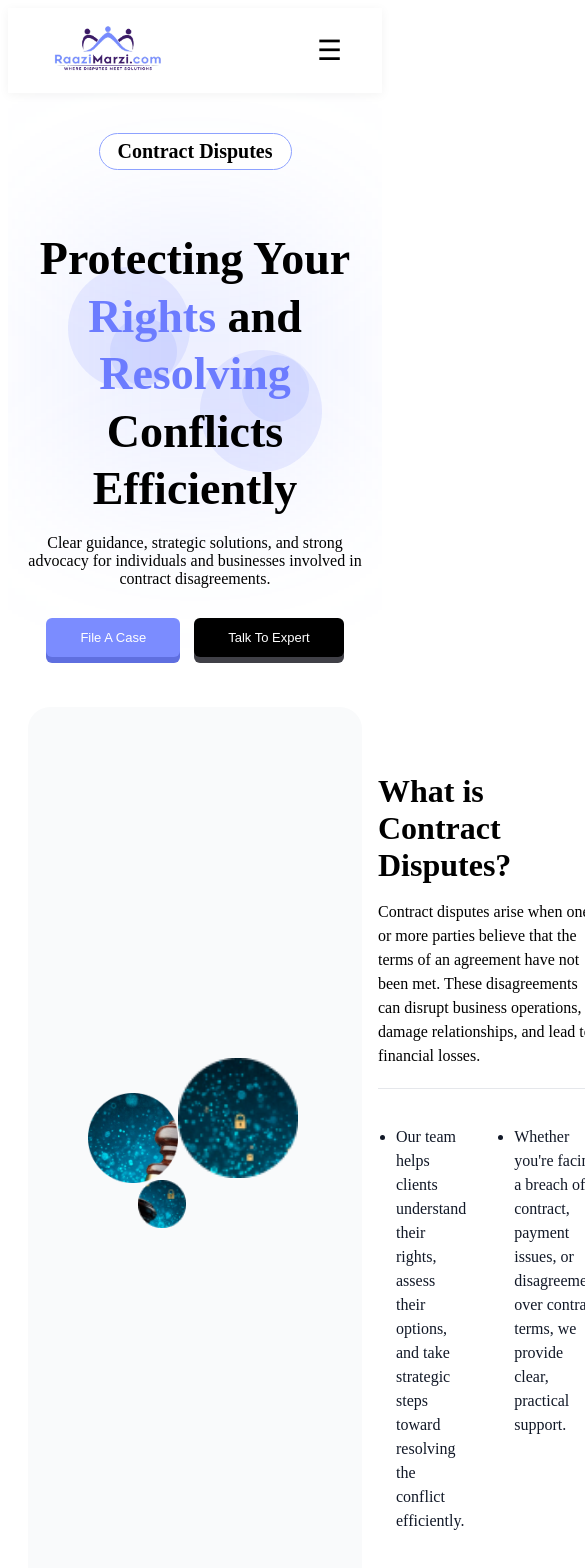
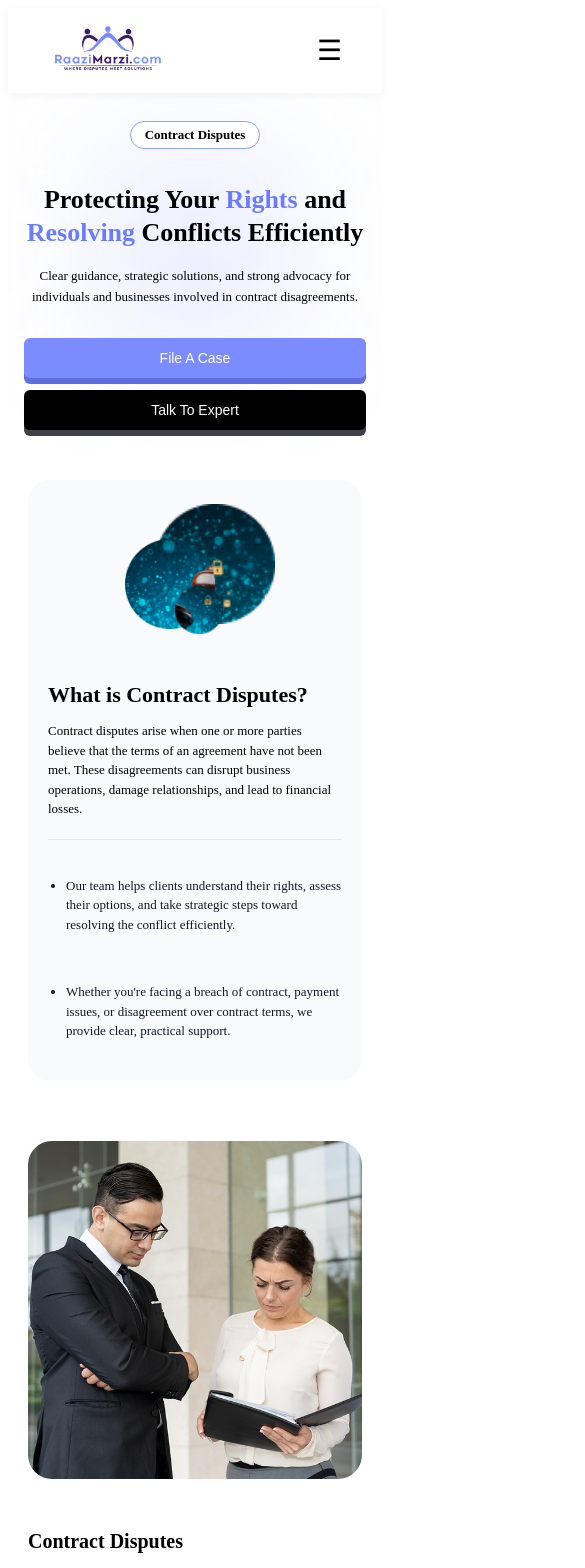
Before and after one commit to eagleeye-2022/raazimarzi-website, a Next.js app: page /Services/ContractDisputes in a window 390 px wide. Shown: the top 1568 px of the page, 585 px wide, since content can reach past the window. Built offline with nearby package versions, Linux system fonts and the light colour scheme.

Commit message:
Add mobile responsive styles for contract disputes

```diff
--- a/src/styles/contractDisputes.css
+++ b/src/styles/contractDisputes.css
@@ -676,3 +676,235 @@
   border-top-right-radius: 16px;
   border-bottom-right-radius: 16px;
 }
+
+
+/*MOBILE RESPONSIVE*/
+@media (max-width: 768px) {
+
+  /* CONTAINER */
+  .cd-container {
+    padding: 0 16px;
+  }
+
+  /* HERO */
+  .cd-hero-exact {
+    padding: 28px 16px 20px;
+  }
+
+  .cd-pill-exact {
+    font-size: 13px;
+    padding: 5px 14px;
+    margin-bottom: 12px;
+  }
+
+  .cd-hero-exact h1 {
+    font-size: 26px;
+    line-height: 1.3;
+  }
+
+  .cd-hero-exact p {
+    font-size: 13px;
+    line-height: 1.6;
+  }
+
+  .hero-buttons {
+    flex-direction: column;
+    gap: 12px;
+  }
+
+  .btn-primary-exact,
+  .btn-dark-exact {
+    width: 100%;
+    font-size: 14px;
+  }
+
+  .figma-circle {
+    display: none;
+  }
+
+  .hero-glow {
+    width: 200px;
+    height: 200px;
+    filter: blur(60px);
+  }
+
+  /* WHAT IS CONTRACT DISPUTE */
+  .cd-what-box {
+    grid-template-columns: 1fr;
+    padding: 24px 20px;
+    gap: 20px;
+  }
+
+  .cd-what-circles {
+    margin: auto;
+    width: 160px;
+    height: 140px;
+  }
+
+  .cd-what-content h2 {
+    font-size: 22px;
+  }
+
+  .cd-what-desc {
+    font-size: 13px;
+  }
+
+  .cd-what-points {
+    grid-template-columns: 1fr;
+    gap: 16px;
+  }
+
+  .cd-what-points li {
+    font-size: 13px;
+  }
+
+  /* CONTRACT DISPUTES LIST */
+  .cd-list-container {
+    grid-template-columns: 1fr;
+    gap: 30px;
+  }
+
+  .cd-list-content h2 {
+    font-size: 20px;
+  }
+
+  .cd-accordion-header h4 {
+    font-size: 13px;
+  }
+
+  .cd-accordion-header p {
+    font-size: 11.5px;
+  }
+
+  /* HOW WE RESOLVE */
+  .cd-how-box {
+    padding: 30px 20px;
+  }
+
+  .cd-how-box h2 {
+    font-size: 22px;
+  }
+
+  .cd-how-sub {
+    font-size: 13px;
+  }
+
+  .cd-how-grid {
+    grid-template-columns: 1fr;
+    gap: 18px;
+  }
+
+  .cd-how-item {
+    max-width: 100%;
+    padding: 14px 16px;
+  }
+
+  .cd-how-item span {
+    font-size: 13px;
+  }
+
+  /* BREACH OF CONTRACT */
+  .cd-breach-wrap {
+    flex-direction: column;
+    gap: 30px;
+  }
+
+  .cd-breach-left h2 {
+    font-size: 22px;
+  }
+
+  .cd-breach-item h4 {
+    font-size: 14px;
+  }
+
+  .cd-breach-item p {
+    font-size: 12px;
+  }
+
+  /* WHY CHOOSE US */
+  .why-choose-title {
+    font-size: 22px;
+  }
+
+  .why-choose-subtitle {
+    font-size: 13px;
+    margin-bottom: 30px;
+  }
+
+  .why-choose-grid {
+    grid-template-columns: 1fr;
+    gap: 26px;
+  }
+
+  .why-icon-circle img {
+    width: 90px;
+    height: 90px;
+  }
+
+  .why-choose-item h4 {
+    font-size: 15px;
+  }
+
+  .why-choose-item p {
+    font-size: 13px;
+  }
+
+  /* FAQ */
+  .faq-section {
+    padding: 30px 16px;
+  }
+
+  .faq-title {
+    font-size: 22px;
+  }
+
+  .faq-subtitle {
+    font-size: 13px;
+  }
+
+  .faq-container {
+    padding: 16px;
+  }
+
+  .faq-item {
+    font-size: 13px;
+    padding: 14px 16px;
+  }
+
+  /* CTA */
+  .contract-cta {
+    padding: 16px;
+  }
+
+  .contract-cta-box {
+    width: 100%;
+    grid-template-columns: 1fr;
+  }
+
+  .contract-cta-content {
+    padding: 26px 20px;
+    text-align: center;
+  }
+
+  .contract-cta-content h2 {
+    font-size: 20px;
+  }
+
+  .contract-cta-content p {
+    font-size: 13px;
+  }
+
+  .contract-cta-buttons {
+    flex-direction: column;
+  }
+
+  .cta-primary,
+  .cta-secondary {
+    width: 100%;
+    font-size: 15px;
+  }
+
+  .contract-cta-image {
+    display: none;
+  }
+}
```
